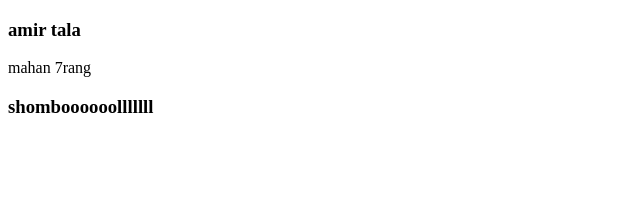
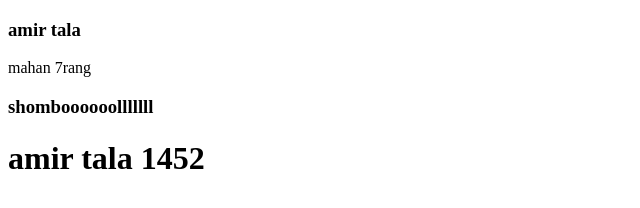
Before and after one commit to imahan1/mahan-amir, a plain HTML site: page index.html in a window 1280 px wide. Shown: the whole page, without its empty margins (0-640 px from the left). Drawn offline with Linux system fonts and the light colour scheme.

Commit message:
shombol1

```diff
--- a/index.html
+++ b/index.html
@@ -8,5 +8,6 @@
     <h3>amir tala</h3>
     <p>mahan 7rang</p>
   <h3>shomboooooolllllll</h3>
+  <h1>amir tala 1452</h1>
   </body>
 </html>
```
